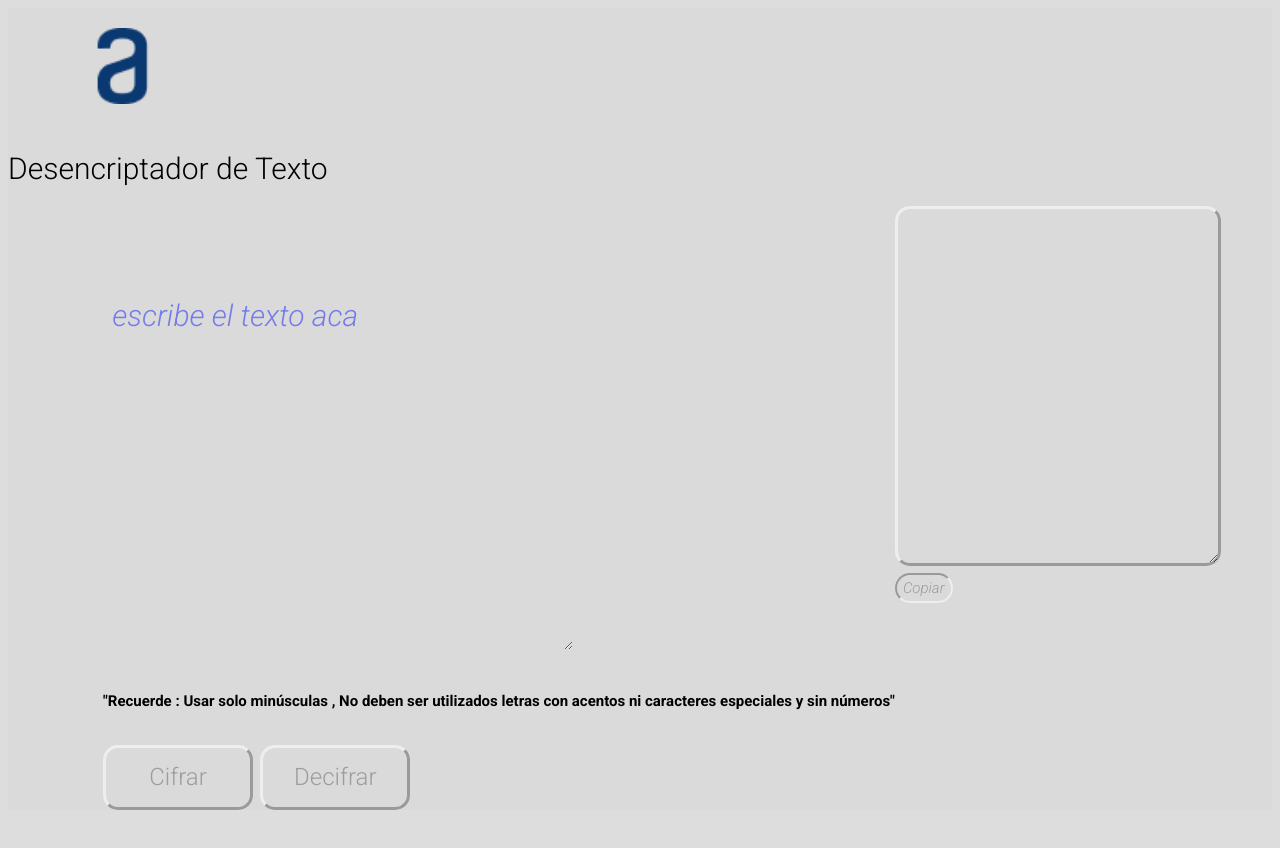
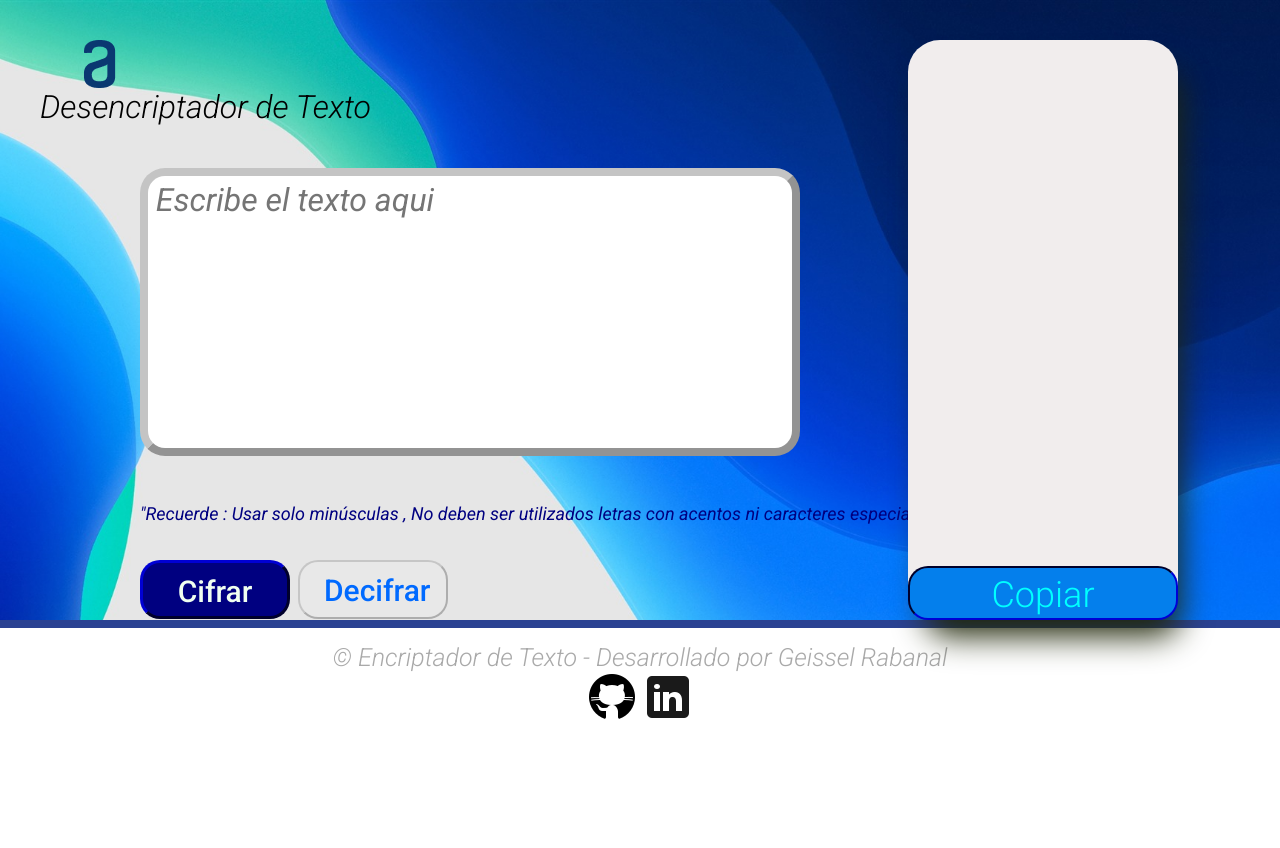
Before and after one commit to DarkRomex/3ncr1pt4d0r, a plain HTML site: page index.html in a window 1280 px wide. After the commit the page ends 800 px from the top, so only its background shows below. Drawn offline with Linux system fonts and the light colour scheme.

Commit message:
Finalizado

```diff
--- a/Styles/Style.css
+++ b/Styles/Style.css
@@ -1,112 +1,344 @@
 *{
-    background-color: rgba(219, 218, 218, 0.915);
+
     font-family: 'Roboto';
     font-style: italic;
     font-weight: 300;
-    font-size: 30px;
+    padding: 0;
+    margin: 0;
+    text-decoration: none;
+    box-sizing: border-box;
+}
 
+
+::selection{
+    background:#0a3871;
+    color: beige;
 }
-.Titulo{
-     font-style: normal;
+
+
+body{
+    height: 100%;
+    margin: 0;
+    padding: 0;
 
 
 }
 
+header{
+    position: absolute;
+    margin: 40px 0px 0px 40px;
+}
 
-.Logo{
-    padding: 20px;
-    margin-left: 15;
-    width: 15%;
+header .Logo{
+    display: flex;
+    align-items: flex-start;
+    height: 48px;
+    width: 120px;
 
 }
 
 main{
     display: flex;
-    margin-bottom: 50px;
-    margin-left: 95px;
+    flex-direction: row;
+    background: url(../imagenes/back.jpg) no-repeat center center fixed;
+    background-size: cover;
+    background-position: center;
 }
 
 
-.text-area{
-    border:none;
-    color: rgb(184, 224, 22);
-    margin-top: 90px;
-    text-transform: lowercase; /* convierte a minuscula*/
+.porEncriptar{
+    width: 60%;
+    margin: 168px 0px 0px 140px;
+    background: transparent;
 }
 
-.text-area:focus{
-    outline:none;
+
+
+
+.text-area{
+    width: 660px;
+    height: 288px;
+    font-weight: 400;
+    font-size: 32px;
+    line-height: 48px;
+    outline: navy;
+    border:8px outset rgba(155, 155, 155, 0.584);
+    border-radius: 25px;
+    resize: none;
+
 }
 
-::placeholder{
+.porEncriptar::placeholder,:focus{
     color: rgba(103, 112, 238, 0.892);
 }
 
+.container_aviso{
+    display: flex;
+    flex-direction: row;
+    align-items: center;
+    padding: 0;
+    gap: 8px;
+    position: absolute;
+    top: 500px;
+}
 
-.text-mensaje{
-    border: outset;
-    border-radius: 15px;
+.informacion{
+    width: 100%;
+    font-style: oblique;
+    font-weight: 400;
+    font-size: 18px;
+    line-height: 150%;
+    opacity: 1;
+    color: navy;
+    font-family: 'ROBOTO';
+
 }
-.text-mensaje:focus{
-    outline:none;
+
+
+.container_botones{
+    display: flex;
+    flex-direction:row;
+    align-items: flex-start;
+    gap: 8px;
+    position: absolute;
+    top: 560px;
+}
+
+
+
+
+.container_botonCifrar{
+
+    width: 150px;
+    height: 59px;
+    padding: 24px;
+    font-style: normal;
+    font-weight: 500;
+    font-size: 30px;
+    line-height: 10px;
+    text-align: center;
+    color: honeydew;
+    border-radius: 20px;
+    background: navy;
+    border:3px outset navy;
+    font-family: 'Roboto';
+    cursor:pointer;
+    box-shadow: 0px 20px 29px -5px rgba(0,0 0, 0.08);
+
+}
+
+.container_botonCifrar:active{
+    box-shadow: inset 2px 2px 4px rgb(4, 235, 192);
+    inset: -3px -4px 8px rgba(0,5 0, 0.08);
+    color: rgb(64, 128, 0);
 }
 
 
 
 
 
-/*
-.container_botones {
-    display:flex;
-    margin-top: 18px;
-    gap: 25px;
-}
-*/
-
-
 .container_botonDecifrar{
-    border-radius: 15px;
-    background: fixed;
-    border:outset;
+   color: rgb(0, 106, 255);
+    width: 150px;
+    height: 59px;
+    padding: 24px;
+    font-style: normal;
+    font-weight: 500;
+    font-size: 30px;
+    line-height: 10px;
+    text-align: center;
+    border-radius: 20px;
     font-family: 'Roboto';
-    font-style: normal;
-    font-size: x-large;
     cursor:pointer;
-    width: 150px;
-    height: 65px;
-
-
-}
-
-.container_botonCifrar{
-    border-radius: 15px;
-    background: fixed;
-    border:outset;
-    font-family: 'Roboto';
-    font-style: normal;
-    font-size: x-large;
-    cursor:pointer;
-    width: 150px;
-    height: 65px;
-
+    box-shadow: 0px 20px 29px -5px rgba(0,0 0, 0.08);
 
 }
 
 
+.container_botonDecifrar:active{
+    box-shadow: inset 2px 2px 4px rgb(25, 0, 151);
+    inset: -3px -4px 8px rgba(0,5 0, 0.08);
+    color: rgb(73, 128, 0);
+}
+
+
+
+
+.resultadoEncriptar{
+    width: 270px;
+    height: 580px;
+    background: rgb(241, 237, 237);
+    box-shadow: 10px 24px 32px -8px rgb(33, 40, 10);
+    position: relative;
+    margin-top: 40px;
+    border-radius: 32px;
+    text-align: center;
+}
+
+
+
+.text-mensaje{
+    width: 100%;
+    height: 485px;
+    position: absolute;
+    padding: 20px;
+    top: 0;
+    left: 0;
+    font-weight: 500;
+    font-family: 'Roboto';
+    font-size: 24px;
+    line-height: 36px;
+    color: darkgray;
+    background: transparent;
+    border-top-left-radius:32px;
+    border-top-right-radius: 32px;
+    border: none;
+    resize: none;
+}
+
+
 .btn-copiar{
-    border: inset 2px;
+    width: 100%;
+    height: 30px;
+    position: absolute;
+    font-size: 36px;
+    font-style:normal;
+    bottom: 0;
+    left: 0;
+    padding: 25px;
+    line-height: 5px;
+    text-align: center;
+    background: rgb(4, 127, 236);
+    border: inset 2px navy;
     border-radius: 20px;
-    position: absolute;
-    height: 30px;
-    font-size: 15px;
+    color: aqua;
     cursor: copy;
+    top: 526px;
+    box-shadow: 0px 20px 29px -5px rgba(0,0 0, 0.08);
+}
 
+.btn-copiar:active{
+    box-shadow: inset 2px 2px 4px rgb(4, 235, 192);
+    inset: -3px -4px 8px rgba(0,5 0, 0.08);
+    color: rgb(235, 46, 28);
 }
-.informacion {
-    font-size: 15px;
-    font-weight: 650;
-    background-color: fixed;
-    font-family: 'ROBOTO';
+
+.btn-copiar:hover,.container_botonCifrar:hover,.container_botonDecifrar:hover{
+    transform: scale(0.77);
+}
+
+
+footer{
+
+    margin-top: 0;
+    padding: 15px;
+    border-top: 8px inset rgb(66, 105, 230);
+    color:darkgray;
+    text-align: center;
     font-style: normal;
+    font-size: 25px;
+    font-weight: 700px;
+    height: 5px;
 
+
+
+
+ }
+
+
+ .logo-linkedin:hover{
+    color: honeydew;
+    opacity: 0.2;
+
+ }
+
+
+ .logo-github:hover{
+    color: honeydew;
+    opacity: 0.5;
+ }
+
+
+ @media (max-width: 1250px) {
+    main {
+        display: flex;
+        flex-direction: column;
+        align-items: center;
+        width: 100%;
+    }
+
+    .porEncriptar {
+        margin: 168px 0px 0px 0px;
+        display: flex;
+        flex-direction: column;
+        align-items: center;
+        width: 100%;
+    }
+
+    .container_botones {
+        display: flex;
+        align-items: center;
+        position: inherit;
+    }
+
+    .container_aviso {
+        position: inherit;
+        margin: 15px;
+    }
+
+    .resultadoEncriptar {
+        width: 660px;
+        height: 300px;
+        display: flex;
+        justify-content: center;
+        align-items: flex-end;
+    }
+
+    .text-mensaje {
+        display: block;
+        justify-content: center;
+        align-items: center;
+        width: 100%;
+        position: absolute;
+        bottom: 20%;
+        font-size: 24px;
+        font-weight: 700;
+    }
+
+    .btn-copiar {
+        position: inherit;
+        width: 100%;
+    }
+
+    .text-mensaje {
+        width: 100%;
+        height: 210px;
+        padding: 10px;
+    }
 }
+
+@media (max-width: 720px) {
+    header .Logo {
+        width: 100%;
+        background: honeydew;
+        padding: 2px;
+    }
+
+    .porEncriptar {
+        width: 90%;
+        font-size: 24px;
+    }
+
+    .container_botones {
+        display: grid;
+        gap: 21px;
+    }
+
+    .resultadoEncriptar {
+        width: 90%;
+    }
+
+    footer {
+        font-size: 20px;
+    }
+}
--- a/app.js
+++ b/app.js
@@ -11,7 +11,6 @@ La letra "i" es convertida para "imes"
 La letra "a" es convertida para "ai"
 La letra "o" es convertida para "ober"
 La letra "u" es convertida para "ufat"
-***holas
 */
 
 function limpiar(){
--- a/index.html
+++ b/index.html
@@ -3,13 +3,13 @@
 <head>
     <meta charset="UTF-8">
     <meta name="viewport" content="width=device-width, initial-scale=1.0">
+    <Link rel="icon" type="image/x-icon" href="./imagenes/favicon.ico"></Link>
     <link rel="stylesheet" href="Styles/Style.css">
     <link rel="preconnect" href="https://fonts.googleapis.com">
     <link rel="preconnect" href="https://fonts.gstatic.com" crossorigin>
     <link href="https://fonts.googleapis.com/css2?family=Inter:ital,opsz,wght@0,14..32,100..900;1,14..32,100..900&family=Roboto:ital,wght@0,100;0,300;0,400;0,500;0,700;0,900;1,100;1,300;1,400;1,500;1,700;1,900&display=swap" rel="stylesheet">
+    <title>Encr1pt@d0r de T3xT0</title>
 
-
-    <title>Encr1pt@d0r de T3xT0</title>
 
 </head>
 <body>
@@ -18,12 +18,13 @@
 
         <h1 class="Titulo"> Desencriptador de Texto </h1>
 
+
     </header>
 
-    <main>
-        <section>
-            <textarea  class="text-area" cols="30" rows="10" placeholder=" Escribe el texto aca" oninput="validarMayuscula()" ></textarea>
-            <div>
+    <main class="proyecto">
+        <section class="porEncriptar">
+            <textarea  class="text-area" cols="30" rows="10" placeholder=" Escribe el texto aqui" oninput="validarMayuscula()" ></textarea>
+            <div class="container_aviso">
                 <h6 class="informacion" > "Recuerde : Usar solo minúsculas , No deben ser utilizados letras con acentos ni caracteres especiales y sin números" </h6>
             </div>
 
@@ -35,16 +36,27 @@
         </section>
 
 
-        <section>
-            <textarea id="mi-texto" class="text-mensaje"  cols="20" rows="10" ></textarea>
+        <section class="resultadoEncriptar">
+            <textarea id="mi-texto" class="text-mensaje" readonly></textarea>
             <div>
                 <button class="btn-copiar" onclick = "copiar('mi-texto')" disabled  >Copiar</button>
             </div>
         </section>
 
+        <script src="app.js"></script>
+
     </main>
 
-     <script src="app.js"></script>
+    <footer>
+        <p class="footer">&copy; Encriptador de Texto - Desarrollado por Geissel Rabanal</p>
+        <a href="https://github.com/DarkRomex" rel="">
+             <img src="./imagenes/github.png" alt="Logo-github" class="logo-github">
+         </a>
+        <a href="https://www.linkedin.com/in/geisselrabanal/" rel="">
+             <img src="./imagenes/linkedin.png" alt="Logo-linkedin" class="logo-linkedin">
+         </a>
+    </footer>
+
 
 
 
```
Also changed, not shown: imagenes/back.jpg (added), imagenes/favicon.ico (added), imagenes/github.png (added), imagenes/linkedin.png (added).
